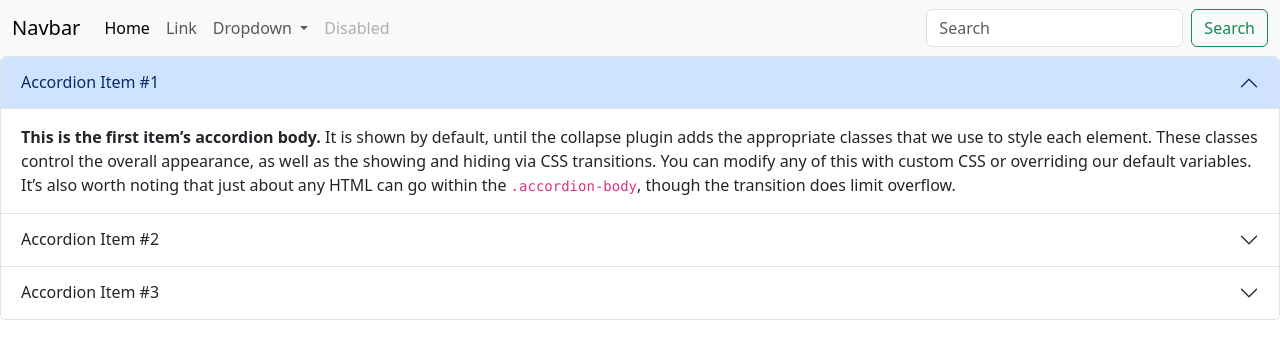
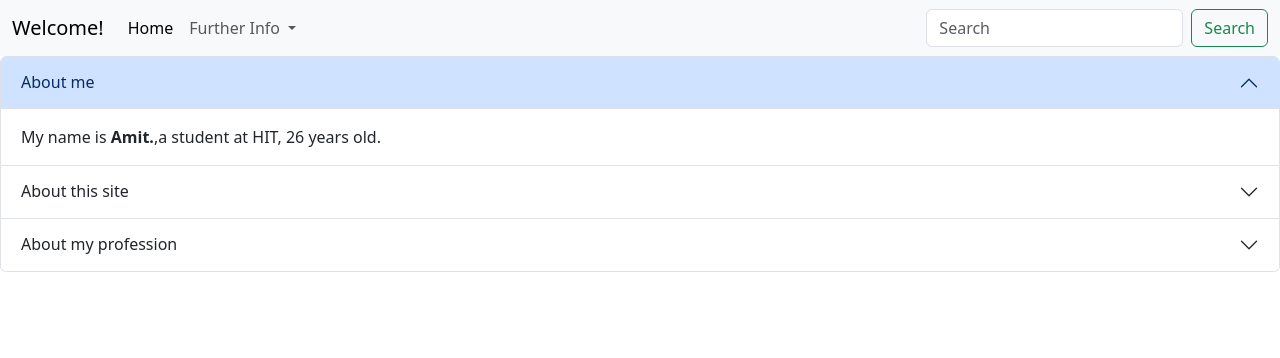
Before and after one commit to amith372/json_Attempt, a website built with Vite: page bootstrap_ex.html in a window 1280 px wide. Built offline with nearby package versions, Linux system fonts and the light colour scheme.

Commit message:
updated text for first task

```diff
--- a/bootstrap_ex.html
+++ b/bootstrap_ex.html
@@ -9,7 +9,7 @@
 <body>
 <nav class="navbar navbar-expand-lg bg-body-tertiary">
   <div class="container-fluid">
-    <a class="navbar-brand" href="#">Navbar</a>
+    <a class="navbar-brand" href="#">Welcome!</a>
     <button class="navbar-toggler" type="button" data-bs-toggle="collapse" data-bs-target="#navbarSupportedContent" aria-controls="navbarSupportedContent" aria-expanded="false" aria-label="Toggle navigation">
       <span class="navbar-toggler-icon"></span>
     </button>
@@ -18,22 +18,16 @@
         <li class="nav-item">
           <a class="nav-link active" aria-current="page" href="#">Home</a>
         </li>
-        <li class="nav-item">
-          <a class="nav-link" href="#">Link</a>
-        </li>
         <li class="nav-item dropdown">
           <a class="nav-link dropdown-toggle" href="#" role="button" data-bs-toggle="dropdown" aria-expanded="false">
-            Dropdown
+            Further Info
           </a>
           <ul class="dropdown-menu">
-            <li><a class="dropdown-item" href="#">Action</a></li>
-            <li><a class="dropdown-item" href="#">Another action</a></li>
+            <li><a class="dropdown-item" href="#">To be continued</a></li>
+            <li><a class="dropdown-item" href="#">I said to be continued</a></li>
             <li><hr class="dropdown-divider"></li>
-            <li><a class="dropdown-item" href="#">Something else here</a></li>
+            <li><a class="dropdown-item" href="#">Stop reading here</a></li>
           </ul>
-        </li>
-        <li class="nav-item">
-          <a class="nav-link disabled" aria-disabled="true">Disabled</a>
         </li>
       </ul>
       <form class="d-flex" role="search">
@@ -47,36 +41,36 @@
   <div class="accordion-item">
     <h2 class="accordion-header">
       <button class="accordion-button" type="button" data-bs-toggle="collapse" data-bs-target="#collapseOne" aria-expanded="true" aria-controls="collapseOne">
-        Accordion Item #1
+        About me
       </button>
     </h2>
     <div id="collapseOne" class="accordion-collapse collapse show" data-bs-parent="#accordionExample">
       <div class="accordion-body">
-        <strong>This is the first item’s accordion body.</strong> It is shown by default, until the collapse plugin adds the appropriate classes that we use to style each element. These classes control the overall appearance, as well as the showing and hiding via CSS transitions. You can modify any of this with custom CSS or overriding our default variables. It’s also worth noting that just about any HTML can go within the <code>.accordion-body</code>, though the transition does limit overflow.
+        My name is  <strong> Amit.</strong>,a student at HIT, 26 years old.
       </div>
     </div>
   </div>
   <div class="accordion-item">
     <h2 class="accordion-header">
       <button class="accordion-button collapsed" type="button" data-bs-toggle="collapse" data-bs-target="#collapseTwo" aria-expanded="false" aria-controls="collapseTwo">
-        Accordion Item #2
+        About this site
       </button>
     </h2>
     <div id="collapseTwo" class="accordion-collapse collapse" data-bs-parent="#accordionExample">
       <div class="accordion-body">
-        <strong>This is the second item’s accordion body.</strong> It is hidden by default, until the collapse plugin adds the appropriate classes that we use to style each element. These classes control the overall appearance, as well as the showing and hiding via CSS transitions. You can modify any of this with custom CSS or overriding our default variables. It’s also worth noting that just about any HTML can go within the <code>.accordion-body</code>, though the transition does limit overflow.
+        This site is the first task on my FED course. Good luck to me!
       </div>
     </div>
   </div>
   <div class="accordion-item">
     <h2 class="accordion-header">
       <button class="accordion-button collapsed" type="button" data-bs-toggle="collapse" data-bs-target="#collapseThree" aria-expanded="false" aria-controls="collapseThree">
-        Accordion Item #3
+        About my profession
       </button>
     </h2>
     <div id="collapseThree" class="accordion-collapse collapse" data-bs-parent="#accordionExample">
       <div class="accordion-body">
-        <strong>This is the third item’s accordion body.</strong> It is hidden by default, until the collapse plugin adds the appropriate classes that we use to style each element. These classes control the overall appearance, as well as the showing and hiding via CSS transitions. You can modify any of this with custom CSS or overriding our default variables. It’s also worth noting that just about any HTML can go within the <code>.accordion-body</code>, though the transition does limit overflow.
+        I've never done anything in relation to javascript nor HTML, so that'll be my first. Maybe after this course I could add them to my profession list.
       </div>
     </div>
   </div>
```
